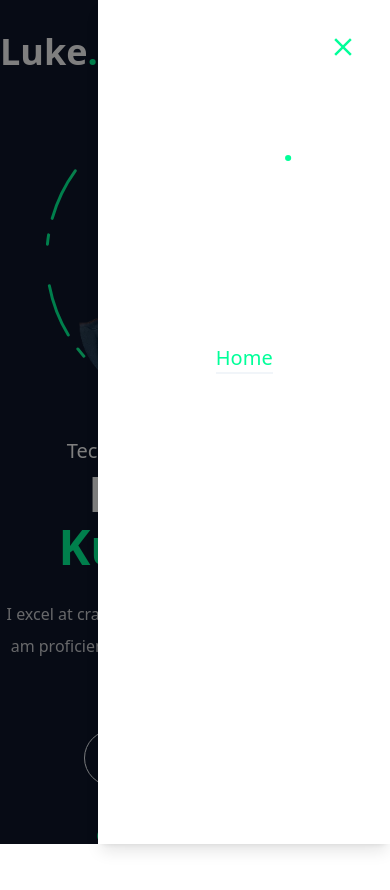
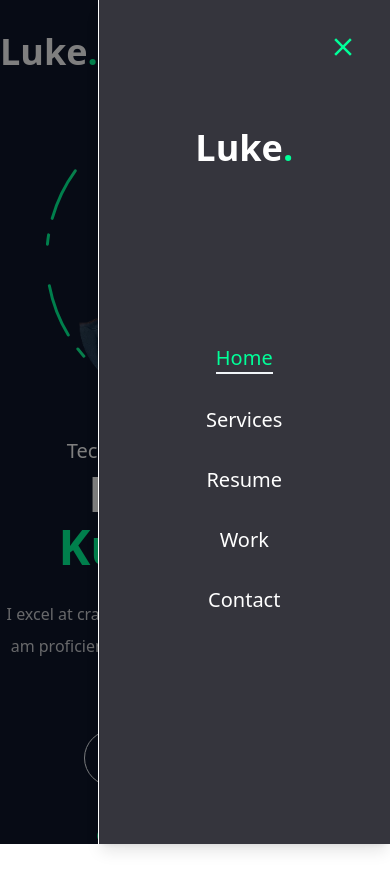
Before and after one commit to kumaresan-ci/portfolio, a Next.js app: page / in a window 390 px wide. Both pictures are taken after a click on the button 374 px from the left and 52 px from the top of the page. Shown: the top 890 px of the page. Built offline with nearby package versions, Linux system fonts and the light colour scheme.

Commit message:
mobile navigation issue resolved

```diff
--- a/components/MobileNav.jsx
+++ b/components/MobileNav.jsx
@@ -6,26 +6,11 @@ import Link from "next/link";
 import { CiMenuFries } from "react-icons/ci";
 
 const links = [
-  {
-    name: "home",
-    path: "/",
-  },
-  {
-    name: "services",
-    path: "/services",
-  },
-  {
-    name: "resume",
-    path: "/resume",
-  },
-  {
-    name: "work",
-    path: "/work",
-  },
-  {
-    name: "contact",
-    path: "/contact",
-  },
+  { name: "home", path: "/" },
+  { name: "services", path: "/services" },
+  { name: "resume", path: "/resume" },
+  { name: "work", path: "/work" },
+  { name: "contact", path: "/contact" },
 ];
 
 const MobileNav = () => {
@@ -35,7 +20,10 @@ const MobileNav = () => {
       <SheetTrigger className="flex justify-center items-center">
         <CiMenuFries className="text-[32px] text-[#00ff99]" />
       </SheetTrigger>
-      <SheetContent className="flex flex-col">
+      <SheetContent
+        side="right"
+        className="w-[75%] sm:w-[300px] flex flex-col bg-[#35353d] text-white"
+      >
         {/* logo */}
         <div className="mt-32 mb-40 text-center text-2xl">
           <Link href="/">
@@ -46,8 +34,7 @@ const MobileNav = () => {
         </div>
         {/* nav */}
         <nav className="flex flex-col justify-center items-center gap-8">
-          {links.map((link, index) => {
-            return (
+          {links.map((link, index) => (
             <Link
               href={link.path}
               key={index}
@@ -58,8 +45,7 @@ const MobileNav = () => {
             >
               {link.name}
             </Link>
-            );
-          })}
+          ))}
         </nav>
       </SheetContent>
     </Sheet>
```
Lines whose indentation alone changed are shown as unchanged.
